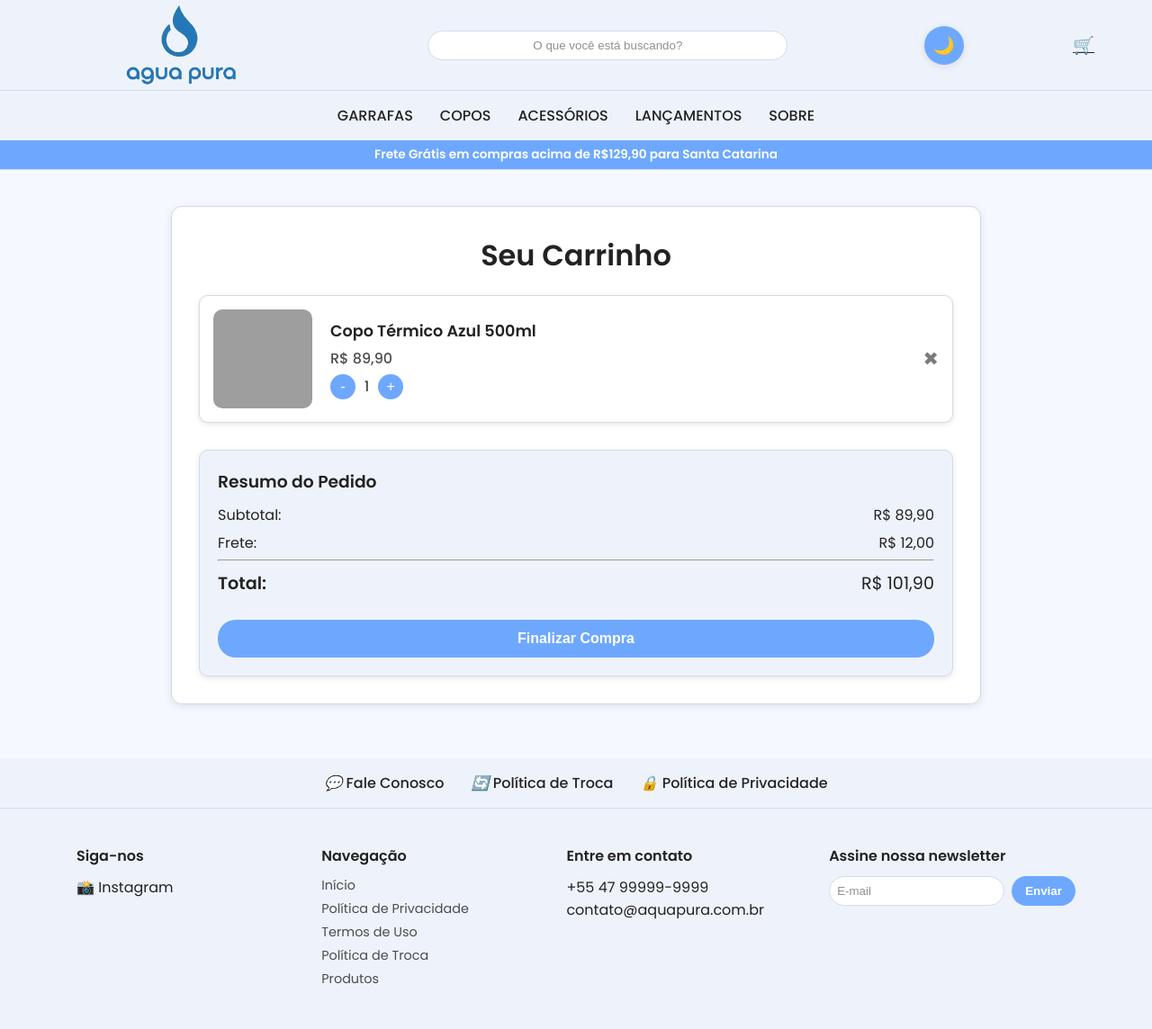
After one commit to ddsc-sts/AGUAPURA, a Flask app: page /carrinho in a window 1280 px wide. The commit adds this page. Shown: the whole page at 90% size. Run offline with Flask 3, Linux system fonts and the light colour scheme; grey boxes are pictures that could not be loaded.

Commit message:
13/11/25
carrinho

```diff
--- a/AQUAPURA/app.py
+++ b/AQUAPURA/app.py
@@ -30,6 +30,10 @@ def politica_troca():
 def politica_privacidade():
     return render_template("politica_privacidade.html")
 
+@app.route("/carrinho")
+def carrinho():
+    return render_template("carrinho.html")
+
 
 if __name__ == '__main__':
     app.run(debug=True)
--- a/AQUAPURA/static/style.css
+++ b/AQUAPURA/static/style.css
@@ -686,3 +686,149 @@ input:checked + .slider:before {
     margin: 10px 0 10px 20px;
     list-style-type: disc;
 }
+
+/* ===== Carrinho ===== */
+
+.carrinho-container {
+    width: 90%;
+    max-width: 900px;
+    margin: 40px auto;
+    background: var(--card-bg);
+    padding: 30px;
+    border-radius: 12px;
+    box-shadow: 0 2px 8px var(--shadow);
+    border: 1px solid var(--border);
+}
+
+.titulo-carrinho {
+    text-align: center;
+    margin-bottom: 20px;
+    font-size: 2rem;
+    color: var(--texto);
+}
+
+/* Lista de itens */
+.lista-carrinho {
+    display: flex;
+    flex-direction: column;
+    gap: 20px;
+}
+
+/* Card do item */
+.item-carrinho {
+    display: flex;
+    align-items: center;
+    background: var(--card-bg);
+    padding: 15px;
+    border-radius: 10px;
+    box-shadow: 0 2px 6px var(--shadow);
+    border: 1px solid var(--border);
+    gap: 20px;
+}
+
+.item-carrinho img {
+    width: 110px;
+    height: 110px;
+    object-fit: cover;
+    border-radius: 10px;
+}
+
+.info-item h3 {
+    color: var(--texto);
+    font-size: 1.1rem;
+}
+
+.info-item p {
+    color: var(--texto);
+    opacity: 0.8;
+    margin: 5px 0;
+    font-weight: 500;
+}
+
+/* Quantidade */
+.quantidade {
+    display: flex;
+    align-items: center;
+    gap: 10px;
+}
+
+.quantidade button {
+    width: 28px;
+    height: 28px;
+    border: none;
+    border-radius: 50%;
+    background: var(--azul);
+    color: var(--card-bg);
+    cursor: pointer;
+    font-size: 1rem;
+    transition: 0.3s;
+}
+
+.quantidade button:hover {
+    background: var(--texto);
+}
+
+/* Botão remover */
+.remove-item {
+    margin-left: auto;
+    background: transparent;
+    border: none;
+    cursor: pointer;
+    font-size: 1.3rem;
+    color: var(--texto);
+    opacity: 0.6;
+    transition: 0.3s;
+}
+
+.remove-item:hover {
+    opacity: 1;
+    color: var(--azul);
+}
+
+/* Resumo */
+.resumo-carrinho {
+    margin-top: 30px;
+    padding: 20px;
+    border-radius: 10px;
+    background: var(--cinza);
+    border: 1px solid var(--border);
+    box-shadow: 0 2px 6px var(--shadow);
+}
+
+.resumo-carrinho h3 {
+    margin-bottom: 10px;
+    color: var(--texto);
+}
+
+.resumo-carrinho p {
+    display: flex;
+    justify-content: space-between;
+    margin: 6px 0;
+    font-size: 1rem;
+    color: var(--texto);
+}
+
+.resumo-carrinho .total {
+    font-size: 1.2rem;
+    margin-top: 10px;
+}
+
+/* Botão finalizar */
+.finalizar {
+    width: 100%;
+    background: var(--azul);
+    border: none;
+    padding: 12px;
+    border-radius: 20px;
+    color: var(--card-bg);
+    font-size: 1rem;
+    font-weight: 600;
+    cursor: pointer;
+    margin-top: 20px;
+    transition: 0.3s;
+}
+
+.finalizar:hover {
+    background: var(--texto);
+    color: var(--fundo);
+}
--- a/AQUAPURA/templates/base.html
+++ b/AQUAPURA/templates/base.html
@@ -25,7 +25,8 @@
 
             <input type="text" placeholder="O que você está buscando?">
             <button id="theme-toggle" class="theme-btn" aria-label="Alternar tema">🌙</button>
-            <div class="cart">🛒 (0)</div>
+            <a href="{{ url_for('carrinho') }}" class="cart">🛒 </a>
+
         </div>
 
         <nav class="main-nav">
--- /dev/null
+++ b/AQUAPURA/templates/carrinho.html
@@ -0,0 +1,46 @@
+{% extends "base.html" %}
+{% block content %}
+
+<div class="carrinho-container">
+
+    <h2 class="titulo-carrinho">Seu Carrinho</h2>
+
+    <div class="lista-carrinho">
+
+        <!-- Exemplo de item no carrinho -->
+        <div class="item-carrinho">
+            <img src="{{ url_for('static', filename='img/exemplo.jpg') }}" alt="Produto">
+
+            <div class="info-item">
+                <h3>Copo Térmico Azul 500ml</h3>
+                <p>R$ 89,90</p>
+
+                <div class="quantidade">
+                    <button>-</button>
+                    <span>1</span>
+                    <button>+</button>
+                </div>
+            </div>
+
+            <button class="remove-item">✖</button>
+        </div>
+
+        <!-- Adicione mais itens depois dinamicamente -->
+
+    </div>
+
+    <div class="resumo-carrinho">
+        <h3>Resumo do Pedido</h3>
+        <p>Subtotal: <span>R$ 89,90</span></p>
+        <p>Frete: <span>R$ 12,00</span></p>
+
+        <hr>
+
+        <p class="total"><strong>Total:</strong> <span>R$ 101,90</span></p>
+
+        <button class="finalizar">Finalizar Compra</button>
+    </div>
+
+</div>
+
+{% endblock %}
```
